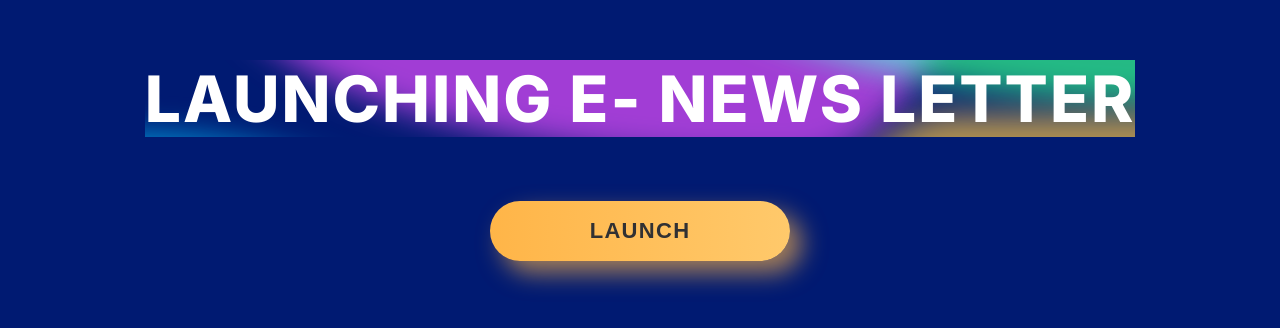
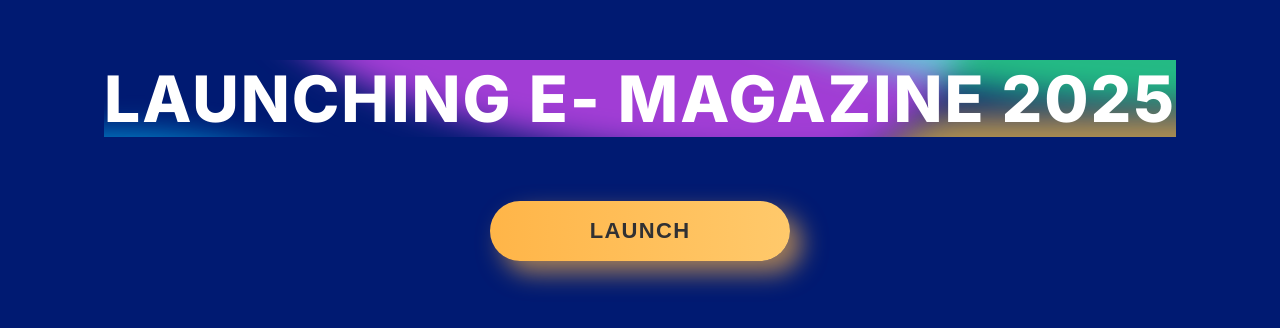
Before and after one commit to pasindusamarasinghe/pasindusamarasinghe-SLAB-E-news-Letter-loading, a plain HTML site: page index.html in a window 1280 px wide. Shown: the part 266-594 px from the top of the page. Drawn offline with Linux system fonts and the light colour scheme.

Commit message:
Update index.html - CHANGE NAME TO magazine

```diff
--- a/index.html
+++ b/index.html
@@ -8,7 +8,7 @@
 <body>
   <div class="content">
     <h2 class="title">
-      LAUNCHING E- NEWS LETTER
+      LAUNCHING E- Magazine 2025
       <div class="aurora">
         <div class="aurora__item"></div>
         <div class="aurora__item"></div>
```
